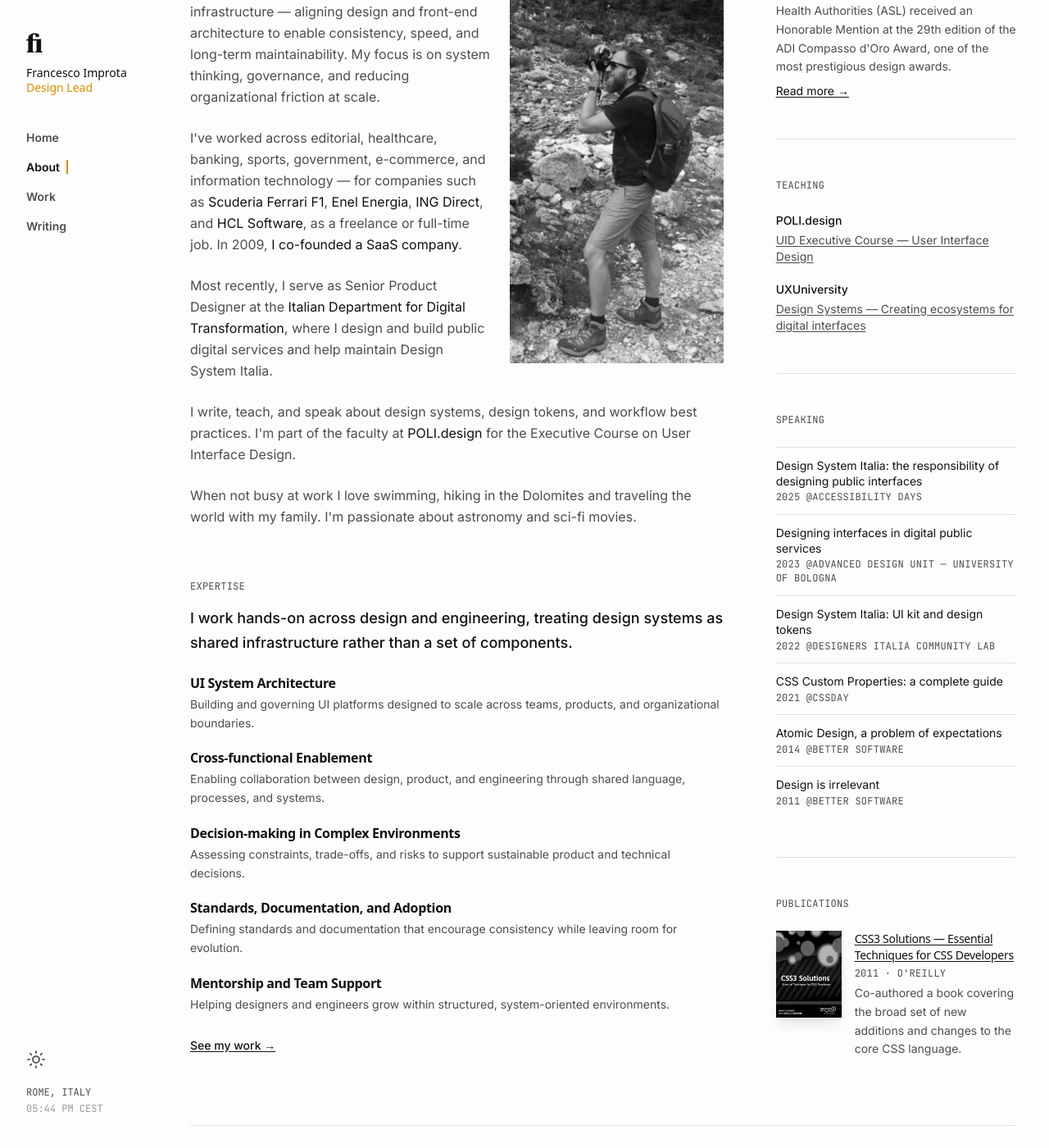
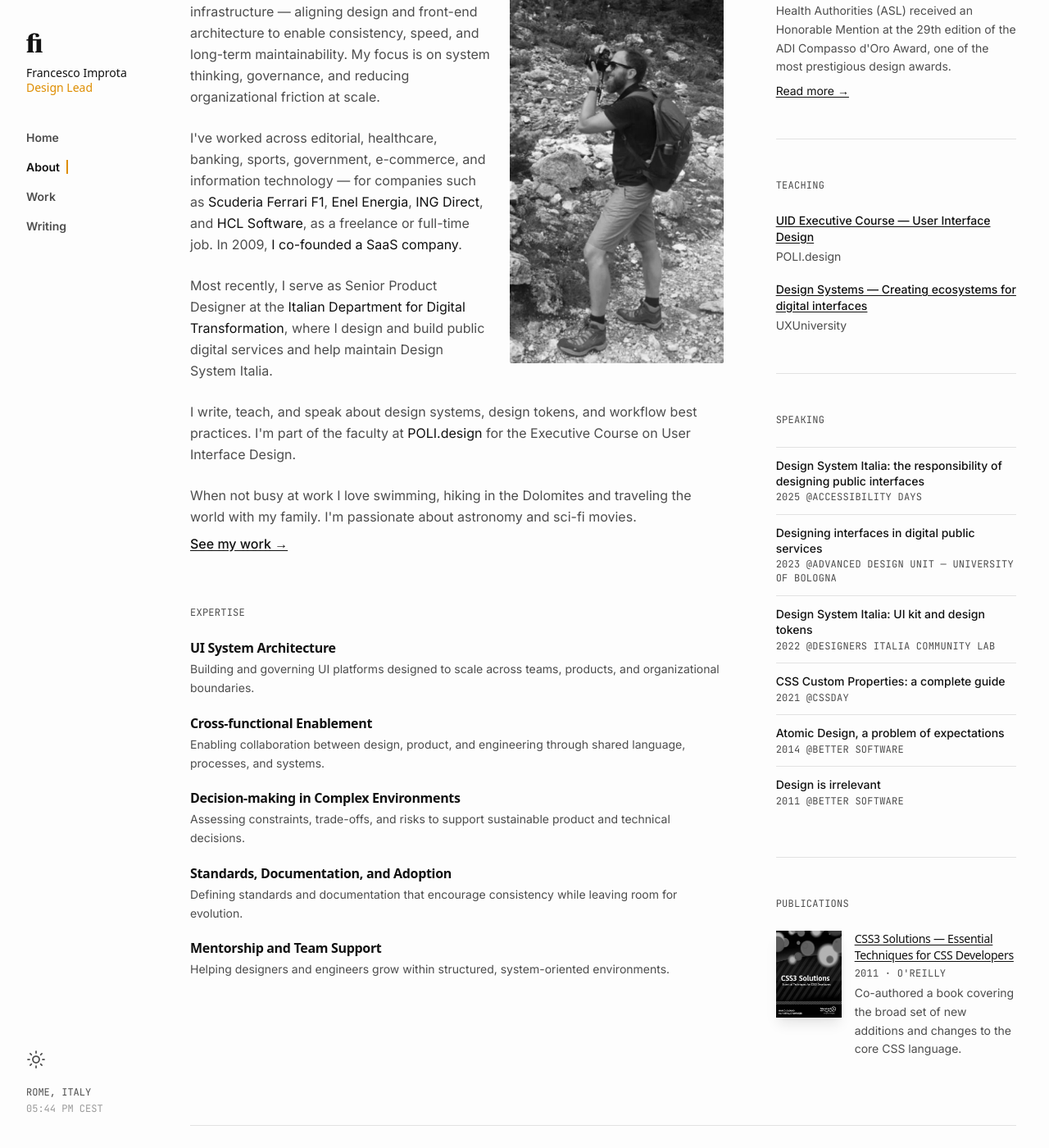
Before and after one commit to zetareticoli/fi, a Jekyll site: the page built from about.html, in a window 1280 px wide and 1400 px high, scrolled down 409 px. Shown: the whole window at 82% size. Built offline with Jekyll 4.4.1, drawn with Linux system fonts in a browser that asks for light colours; some web fonts are replaced.

Commit message:
refactor: update layout and styling for consistency across pages
Adjust the maximum width of sections in both the About and Index pages for a more uniform appearance. Add a new link to showcase work on the About page and enhance text styling for better readability and emphasis.

Co-authored-by: Francesco Improta <me@francescoimprota.com>

```diff
--- a/about.html
+++ b/about.html
@@ -6,7 +6,7 @@ nav_title: "About"
 nav_order: 1
 permalink: /about/
 ---
-<div class="min-h-screen max-w-screen-xl">
+<div class="min-h-screen max-w-7xl">
 
   <div class="grid grid-cols-1 lg:grid-cols-12 gap-12 lg:gap-16">
 
@@ -41,14 +41,17 @@ permalink: /about/
           for the Executive Course on User Interface Design.</p>
         <p class="text-base text-muted-foreground leading-relaxed">When not busy at work I love swimming, hiking in the
           Dolomites and traveling the world with my family. I'm passionate about astronomy and sci-fi movies.</p>
+        <p>
+          <a href="{{ '/work' | relative_url }}"
+            class="mt-2 inline-flex items-center gap-2 text-base font-medium hover:opacity-60 transition-opacity underline underline-offset-2">
+            See my work →
+          </a>
+        </p>
       </section>
 
       <!-- How I work + Skills -->
       <section>
         <h4 class="meta-tag mb-4">Expertise</h4>
-        <p class="text-lg text-foreground leading-relaxed font-medium mb-6">I work hands-on across design and engineering, treating
-          design systems as shared infrastructure rather than a set of components.</p>
-
         <div class="flex flex-col gap-5 mt-6">
           <div class="flex flex-col gap-1">
             <h3 class="text-md font-semibold leading-snug">UI System Architecture</h3>
@@ -75,14 +78,7 @@ permalink: /about/
             <p class="text-sm text-muted-foreground leading-relaxed">Helping designers and engineers grow within structured, system-oriented
               environments.</p>
           </div>
-
-          <a href="{{ '/work' | relative_url }}"
-            class="mt-2 inline-flex items-center gap-2 text-sm font-medium hover:opacity-60 transition-opacity underline underline-offset-2">
-            See my work →
-          </a>
         </div>
-
-
 
       </section>
 
@@ -115,9 +111,9 @@ permalink: /about/
         <div class="flex flex-col gap-5">
           {% for t in site.data.about.teaching %}
           <div class="flex flex-col gap-1">
-            <span class="text-sm font-medium">{{ t.org }}</span>
             <a href="{{ t.url }}" target="_blank" rel="noopener noreferrer"
-              class="text-sm text-muted-foreground hover:text-foreground transition-colors underline underline-offset-2">{{ t.title }}</a>
+            class="text-sm text-primary hover:text-foreground font-medium transition-colors underline underline-offset-2">{{ t.title }}</a>
+            <span class="text-sm text-muted-foreground">{{ t.org }}</span>
           </div>
           {% endfor %}
         </div>
@@ -131,7 +127,7 @@ permalink: /about/
         <div class="flex flex-col">
           {% for talk in site.data.about.speaking %}
           <div class="flex flex-col gap-0.5 py-3 hairline">
-            <span class="text-sm text-primary leading-snug">{{ talk.title }}</span>
+            <span class="text-sm text-primary font-medium leading-snug">{{ talk.title }}</span>
             <span class="meta-tag">{{ talk.year }} @{{ talk.event }}</span>
           </div>
           {% endfor %}
@@ -145,7 +141,7 @@ permalink: /about/
         <span class="meta-tag block mb-6">Publications</span>
         {% for pub in site.data.about.publications %}
         <div class="flex flex-col gap-3 sm:flex-row sm:gap-4">
-          <img src="{{ pub.image | relative_url }}" alt="{{ pub.title }}" class="w-20 h-auto self-start flex-shrink-0 grayscale shadow-lg">
+          <img src="{{ pub.image | relative_url }}" alt="{{ pub.title }}" class="w-20 h-auto self-start shrink-0 grayscale shadow-lg">
           <div class="flex flex-col gap-1">
             <h3 class="text-sm font-medium leading-snug"><a href="{{ pub.url }}" target="_blank" rel="noopener noreferrer"
               class="text-sm underline underline-offset-2 font-medium transition-colors">{{ pub.title }}</a></h3>
--- a/index.html
+++ b/index.html
@@ -36,7 +36,7 @@ permalink: /
     <a href="{{ '/work' | relative_url }}" class="text-base text-muted-foreground underline hover:text-primary transition-colors mt-4 ml-3 underline-offset-2">All work →</a>
   </section>
 
-  <section class="px-6 lg:px-10 py-16 lg:py-20 max-w-screen-xl">
+  <section class="px-6 lg:px-10 py-16 lg:py-20 max-w-7xl">
     <div class="md:col-span-6 flex flex-col">
       <h2 class="meta-tag text-sm uppercase tracking-widest mb-8 pl-3">RECENT WRITING</h2>
       {% assign recent_posts = site.posts %}
@@ -57,7 +57,7 @@ permalink: /
   <div class="mx-6 lg:mx-10 hairline"></div>
 
   <!-- Newsletter -->
-  <section class="px-6 lg:px-10 py-16 lg:py-20 max-w-screen-xl">
+  <section class="px-6 lg:px-10 py-16 lg:py-20 max-w-7xl">
     {% include box-subscribe.html %}
   </section>
 </div>
```
